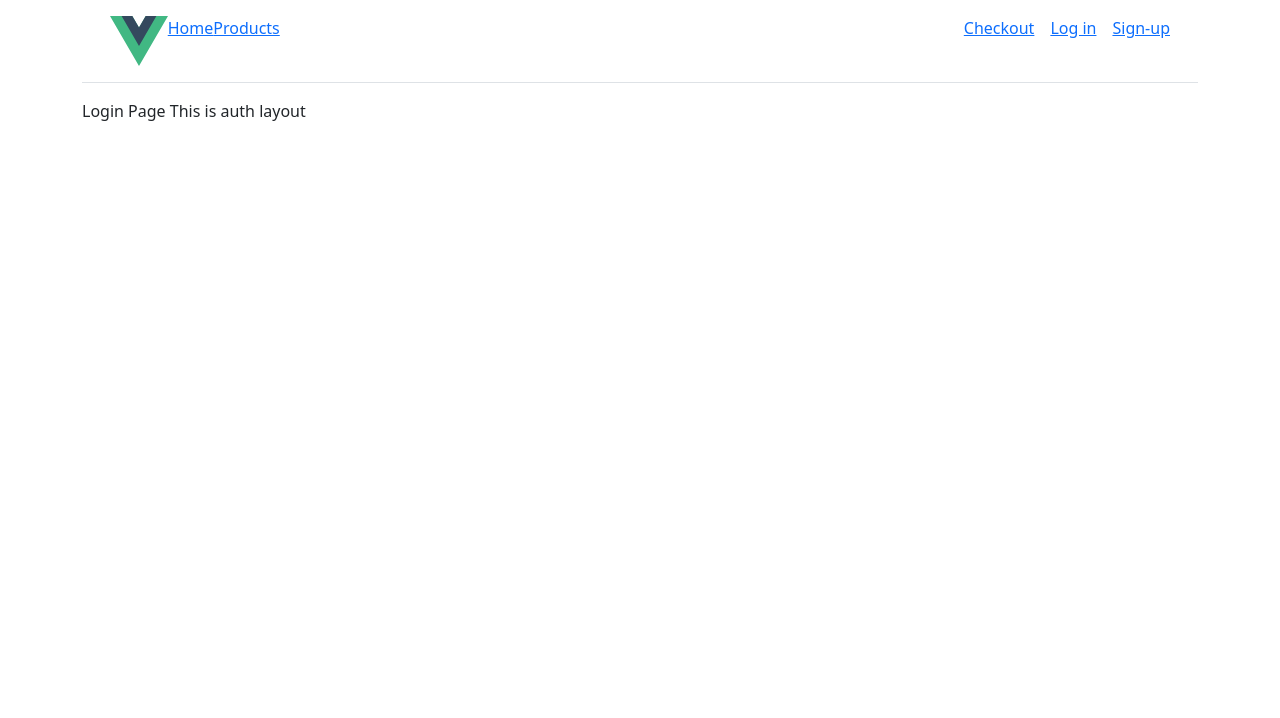
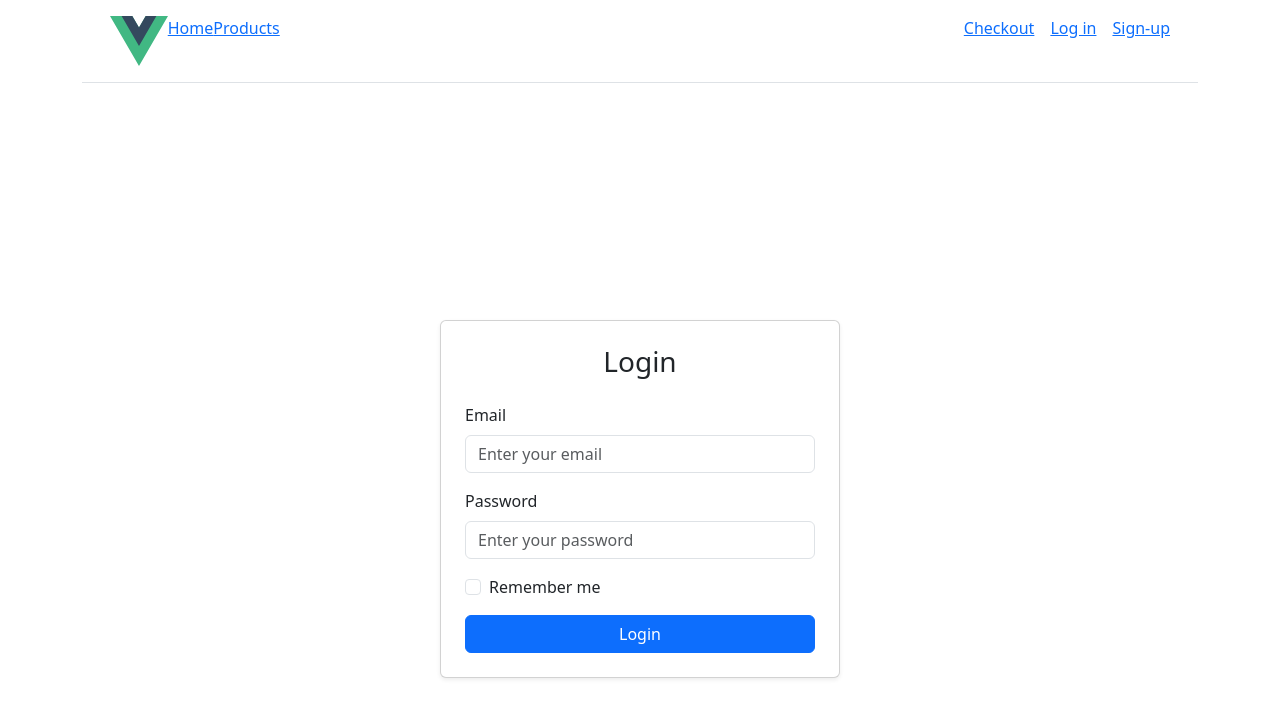
Before and after one commit to imanalicse/VueStarter, a Vue app: page /login in a window 1280 px wide. Shown: the top 718 px of the page. Built offline with nearby package versions, Linux system fonts and the light colour scheme.

Commit message:
Login ui

```diff
--- a/src/layouts/AuthLayout.vue
+++ b/src/layouts/AuthLayout.vue
@@ -7,7 +7,6 @@ import Header from "@/components/Header.vue";
   <Header :layout="'auth'" />
   <div class="auth-container">
     <router-view />
-    This is auth layout
   </div>
 </template>
 
--- a/src/router/index.ts
+++ b/src/router/index.ts
@@ -4,6 +4,7 @@ import FrontendLayout from "@/layouts/FrontendLayout.vue";
 import ProductsView from "@/views/ProductsView.vue";
 import AuthLayout from "@/layouts/AuthLayout.vue";
 import Login from "@/views/auth/Login.vue";
+import Me from "@/views/auth/Me.vue";
 
 const router = createRouter({
   history: createWebHistory(import.meta.env.BASE_URL),
@@ -13,6 +14,7 @@ const router = createRouter({
       component: FrontendLayout,
       children: [
         { path: '', name: 'home', component: HomeView },
+        { path: '/me', name: 'me', component: Me },
         { path: '/products', name: 'products', component: ProductsView },
       ]
     },
--- a/src/views/auth/Login.vue
+++ b/src/views/auth/Login.vue
@@ -1,11 +1,116 @@
+<template>
+  <div class="container d-flex justify-content-center align-items-center min-vh-100">
+    <div class="card p-4 shadow-sm" style="max-width: 400px; width: 100%;">
+      <h3 class="text-center mb-4">Login</h3>
+
+      <form @submit.prevent="handleLogin">
+        <!-- Email -->
+        <div class="mb-3">
+          <label for="email" class="form-label">Email</label>
+          <input
+            id="email"
+            type="email"
+            v-model="form.email"
+            class="form-control"
+            placeholder="Enter your email"
+            required
+          />
+        </div>
+
+        <!-- Password -->
+        <div class="mb-3">
+          <label for="password" class="form-label">Password</label>
+          <input
+            id="password"
+            type="password"
+            v-model="form.password"
+            class="form-control"
+            placeholder="Enter your password"
+            required
+          />
+        </div>
+
+        <!-- Remember Me -->
+        <div class="mb-3 form-check">
+          <input
+            id="remember"
+            type="checkbox"
+            v-model="form.remember"
+            class="form-check-input"
+          />
+          <label for="remember" class="form-check-label">Remember me</label>
+        </div>
+
+        <!-- Error -->
+        <div v-if="error" class="alert alert-danger py-2">{{ error }}</div>
+
+        <!-- Submit -->
+        <button type="submit" class="btn btn-primary w-100" :disabled="loading">
+          <span v-if="loading" class="spinner-border spinner-border-sm me-2"></span>
+          Login
+        </button>
+      </form>
+    </div>
+  </div>
+</template>
+
 <script setup lang="ts">
+import { ref } from 'vue'
+import router from "@/router";
 
+interface LoginForm {
+  email: string
+  password: string
+  remember: boolean
+}
+
+const form = ref<LoginForm>({
+  email: '',
+  password: '',
+  remember: false
+})
+
+const loading = ref<boolean>(false)
+const error = ref<string | null>(null)
+
+const handleLogin = async (): Promise<void> => {
+  loading.value = true
+  error.value = null
+
+  try {
+    // Simulate API delay
+    await new Promise(resolve => setTimeout(resolve, 1000))
+
+    // Example: Replace with real API call
+    // const response = await fetch('/api/login', {
+    //   method: 'POST',
+    //   headers: { 'Content-Type': 'application/json' },
+    //   body: JSON.stringify(form.value)
+    // })
+    // const data = await response.json()
+    // if (!response.ok) throw new Error(data.message)
+
+    if (form.value.email === 'admin@gmail.com' && form.value.password === '123') {
+      alert('Login successful!')
+      // Save token and redirect
+      // localStorage.setItem('token', 'fake-jwt-token')
+      router.push('/me')
+    }
+    else {
+      throw new Error('Invalid email or password')
+    }
+  }
+  catch (err: any) {
+    error.value = err.message || 'Login failed'
+  }
+  finally {
+    loading.value = false
+  }
+}
 </script>
 
-<template>
-Login Page
-</template>
-
 <style scoped>
-
+body {
+  background-color: #f8f9fa;
+}
 </style>
--- /dev/null
+++ b/src/views/auth/Me.vue
@@ -0,0 +1,13 @@
+<template>
+  Profile page
+</template>
+
+<script setup lang="ts">
+
+</script>
+
+<style scoped>
+body {
+  background-color: #f8f9fa;
+}
+</style>
```
